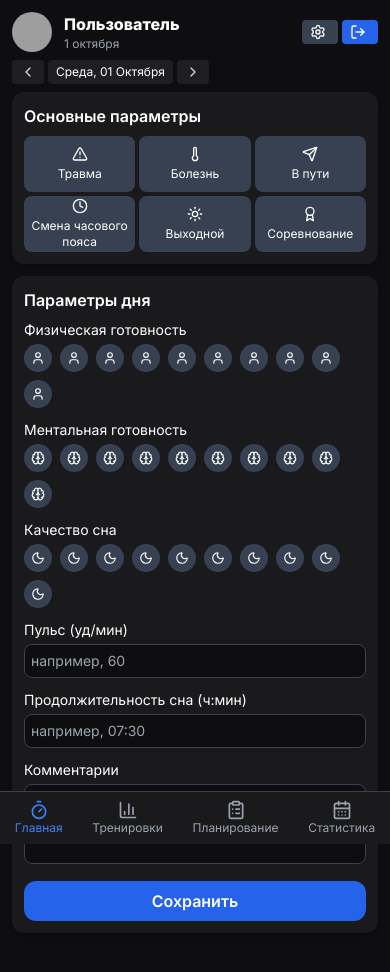
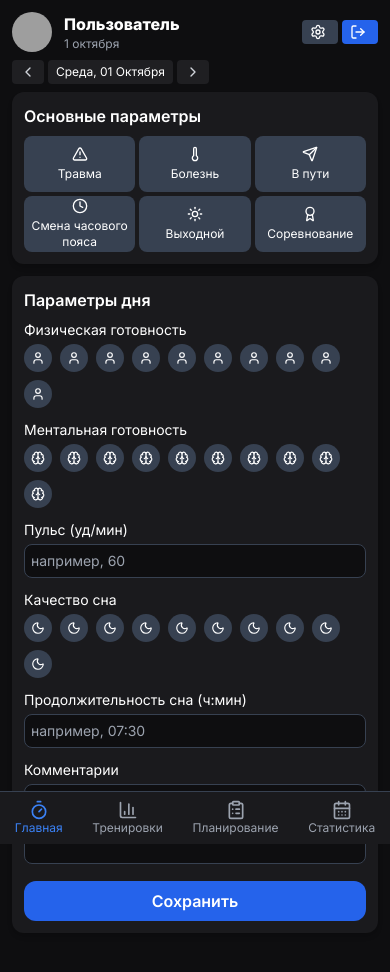
Before and after one commit to mbaliabin/dagbook-test, a React (Vite) app in the folder fasx-frontend/: page /daily in a window 390 px wide. Shown: the top 972 px of the page. Built offline with nearby package versions, Linux system fonts and the light colour scheme; no server answers; grey boxes are pictures that could not be loaded.

Commit message:
Доработка DailyParametersMobile.tsx.tsx 14

```diff
--- a/fasx-frontend/src/pages/DailyParametersMobile.tsx
+++ b/fasx-frontend/src/pages/DailyParametersMobile.tsx
@@ -273,23 +273,43 @@ export default function DailyParametersMobile() {
             <TenButtons value={mental} onChange={setMental} Icon={Brain} />
           </div>
           <div>
+            <p className="mb-1">Пульс (уд/мин)</p>
+            <input
+              type="number"
+              value={pulse}
+              onChange={(e) => setPulse(e.target.value)}
+              placeholder="например, 60"
+              className="w-full p-1.5 rounded-lg bg-[#0e0e10] border border-gray-700 text-white text-sm"
+            />
+          </div>
+          <div>
             <p className="mb-1">Качество сна</p>
             <TenButtons value={sleepQuality} onChange={setSleepQuality} Icon={Moon} />
           </div>
           <div>
-            <p className="mb-1">Пульс (уд/мин)</p>
-            <input type="number" value={pulse} onChange={(e) => setPulse(e.target.value)} placeholder="например, 60" className="w-full p-1.5 rounded-lg bg-[#0e0e10] border border-gray-700 text-white text-sm"/>
-          </div>
-          <div>
             <p className="mb-1">Продолжительность сна (ч:мин)</p>
-            <input type="text" value={sleepDuration} onChange={(e) => setSleepDuration(e.target.value)} placeholder="например, 07:30" className="w-full p-1.5 rounded-lg bg-[#0e0e10] border border-gray-700 text-white text-sm"/>
+            <input
+              type="text"
+              value={sleepDuration}
+              onChange={(e) => setSleepDuration(e.target.value)}
+              placeholder="например, 07:30"
+              className="w-full p-1.5 rounded-lg bg-[#0e0e10] border border-gray-700 text-white text-sm"
+            />
           </div>
           <div>
             <p className="mb-1">Комментарии</p>
-            <textarea value={comment} onChange={(e) => setComment(e.target.value)} placeholder="Напишите здесь..." className="w-full p-1.5 h-20 rounded-lg bg-[#0e0e10] border border-gray-700 text-white text-sm resize-none"/>
+            <textarea
+              value={comment}
+              onChange={(e) => setComment(e.target.value)}
+              placeholder="Напишите здесь..."
+              className="w-full p-1.5 h-20 rounded-lg bg-[#0e0e10] border border-gray-700 text-white text-sm resize-none"
+            />
           </div>
         </div>
-        <button onClick={handleSave} className="w-full bg-blue-600 hover:bg-blue-700 py-2 rounded-xl text-white font-semibold mt-3">
+        <button
+          onClick={handleSave}
+          className="w-full bg-blue-600 hover:bg-blue-700 py-2 rounded-xl text-white font-semibold mt-3"
+        >
           Сохранить
         </button>
       </div>
```
